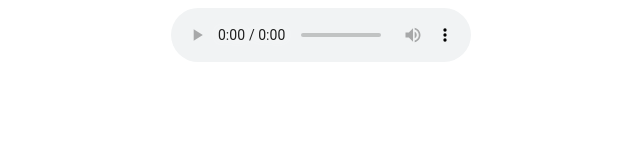
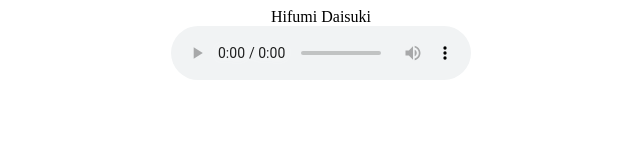
Before and after one commit to koppepan-orange/test-site, a plain HTML site: page hifumi_daisuki.html in a window 1280 px wide. Shown: the whole page, without its empty margins (319-959 px from the left). Drawn offline with Linux system fonts and the light colour scheme.

Commit message:
Update and rename over_ride.html to hifumi_daisuki.html

```diff
--- a/over_ride.html
+++ b/hifumi_daisuki.html
@@ -8,6 +8,7 @@
     </style>
   </head>
   <body class="AllSentences">
-    <audio controls src="music_override.mp3"></audio>
+    Hifumi Daisuki<br>
+    <audio controls src="music_hifumidaisuki.mp3"></audio>
   </body>
 </html>
```
